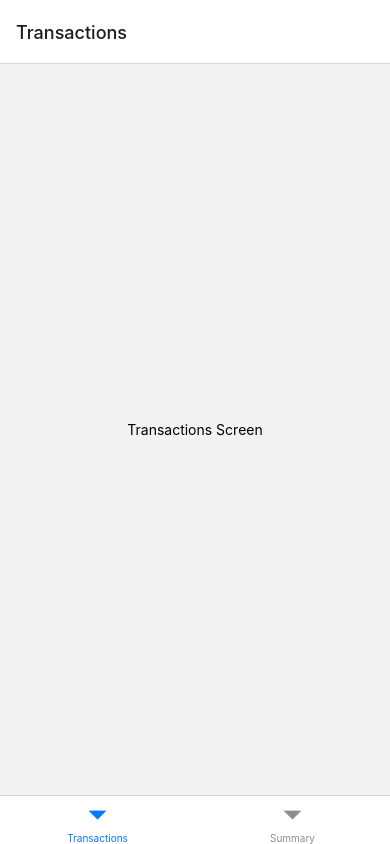
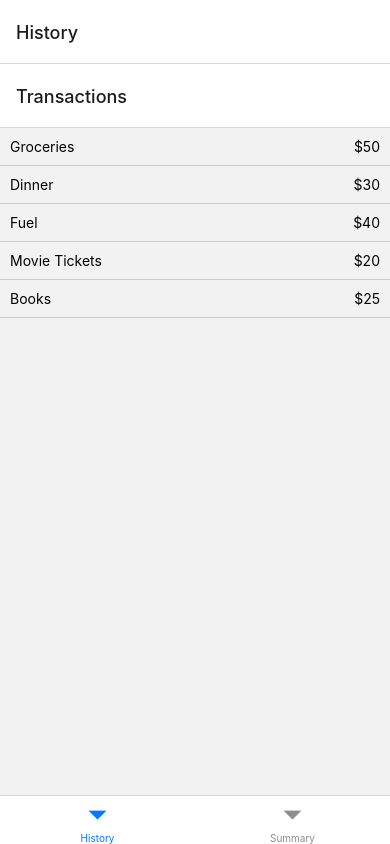
Before and after one commit to kantzz-GitHub/MyPocket, a React Native app: screen /Transactions in a window 390 px wide. Built offline with nearby package versions, Linux system fonts and the light colour scheme.

Commit message:
Implemented a list of expenses, as well as a detailed screen

```diff
--- a/App.js
+++ b/App.js
@@ -2,7 +2,7 @@ import { StatusBar } from 'expo-status-bar';
 import { StyleSheet, Text, View } from 'react-native';
 
 import React from 'react';
-import TabNavigator from './navigation/TabNavigator';
+import TabNavigator from './TabNavigator';
 
 const App = () => {
   return <TabNavigator />;
--- /dev/null
+++ b/TabNavigator.js
@@ -0,0 +1,32 @@
+import React from 'react';
+import { createBottomTabNavigator } from '@react-navigation/bottom-tabs';
+import { NavigationContainer } from '@react-navigation/native';
+import { createStackNavigator } from '@react-navigation/stack';
+import TransactionsScreen from './TransactionsScreen';
+import SummaryScreen from './SummaryScreen';
+import TransactionDetailScreen from './TransactionDetailScreen';
+
+const Tab = createBottomTabNavigator();
+const Stack = createStackNavigator();
+
+const TransactionsStack = () => {
+  return (
+    <Stack.Navigator>
+      <Stack.Screen name="Transactions" component={TransactionsScreen} />
+      <Stack.Screen name="Transaction Detail" component={TransactionDetailScreen} />
+    </Stack.Navigator>
+  );
+};
+
+const TabNavigator = () => {
+  return (
+    <NavigationContainer>
+      <Tab.Navigator>
+        <Tab.Screen name="History" component={TransactionsStack} />
+        <Tab.Screen name="Summary" component={SummaryScreen} />
+      </Tab.Navigator>
+    </NavigationContainer>
+  );
+};
+
+export default TabNavigator;
--- /dev/null
+++ b/TransactionDetailScreen.js
@@ -0,0 +1,16 @@
+import React from 'react';
+import { View, Text } from 'react-native';
+
+const TransactionDetailScreen = ({ route }) => {
+  const { transaction } = route.params;
+
+  return (
+    <View style={{ flex: 1, justifyContent: 'center', alignItems: 'center' }}>
+      <Text>Amount Spent: {transaction.amount}</Text>
+      <Text>Location: {transaction.location}</Text>
+      <Text>Date: {transaction.date}</Text>
+    </View>
+  );
+};
+
+export default TransactionDetailScreen;
--- /dev/null
+++ b/TransactionsScreen.js
@@ -0,0 +1,33 @@
+import React from 'react';
+import { View, Text, FlatList, TouchableOpacity } from 'react-native';
+
+const transactions = [
+  { id: 1, name: 'Groceries', amount: '$50', location: 'Walmart, New York', date: 'March 26, 2024' },
+  { id: 2, name: 'Dinner', amount: '$30', location: 'Restaurant, San Francisco', date: 'March 25, 2024' },
+  { id: 3, name: 'Fuel', amount: '$40', location: 'Gas Station, Los Angeles', date: 'March 24, 2024' },
+  { id: 4, name: 'Movie Tickets', amount: '$20', location: 'Cinema, Chicago', date: 'March 23, 2024' },
+  { id: 5, name: 'Books', amount: '$25', location: 'Bookstore, Seattle', date: 'March 22, 2024' },
+];
+
+const TransactionsScreen = ({ navigation }) => {
+  const renderTransactionItem = ({ item }) => (
+    <TouchableOpacity onPress={() => navigation.navigate('Transaction Detail', { transaction: item })}>
+      <View style={{ flexDirection: 'row', justifyContent: 'space-between', padding: 10, borderBottomWidth: 1, borderColor: '#ccc' }}>
+        <Text>{item.name}</Text>
+        <Text>{item.amount}</Text>
+      </View>
+    </TouchableOpacity>
+  );
+
+  return (
+    <View style={{ flex: 1 }}>
+      <FlatList
+        data={transactions}
+        renderItem={renderTransactionItem}
+        keyExtractor={(item) => item.id.toString()}
+      />
+    </View>
+  );
+};
+
+export default TransactionsScreen;
--- a/navigation/TabNavigator.js
+++ /dev/null
@@ -1,20 +0,0 @@
-import React from 'react';
-import { createBottomTabNavigator } from '@react-navigation/bottom-tabs';
-import { NavigationContainer } from '@react-navigation/native';
-import TransactionsScreen from '../screens/TransactionsScreen';
-import SummaryScreen from '../screens/SummaryScreen';
-
-const Tab = createBottomTabNavigator();
-
-const TabNavigator = () => {
-  return (
-    <NavigationContainer>
-      <Tab.Navigator>
-        <Tab.Screen name="Transactions" component={TransactionsScreen} />
-        <Tab.Screen name="Summary" component={SummaryScreen} />
-      </Tab.Navigator>
-    </NavigationContainer>
-  );
-};
-
-export default TabNavigator;
--- a/screens/TransactionsScreen.js
+++ /dev/null
@@ -1,12 +0,0 @@
-import React from 'react';
-import { View, Text } from 'react-native';
-
-const TransactionsScreen = () => {
-  return (
-    <View style={{ flex: 1, justifyContent: 'center', alignItems: 'center' }}>
-      <Text>Transactions Screen</Text>
-    </View>
-  );
-};
-
-export default TransactionsScreen;
```
Also changed, not shown: SummaryScreen.js (renamed from screens/SummaryScreen.js).
